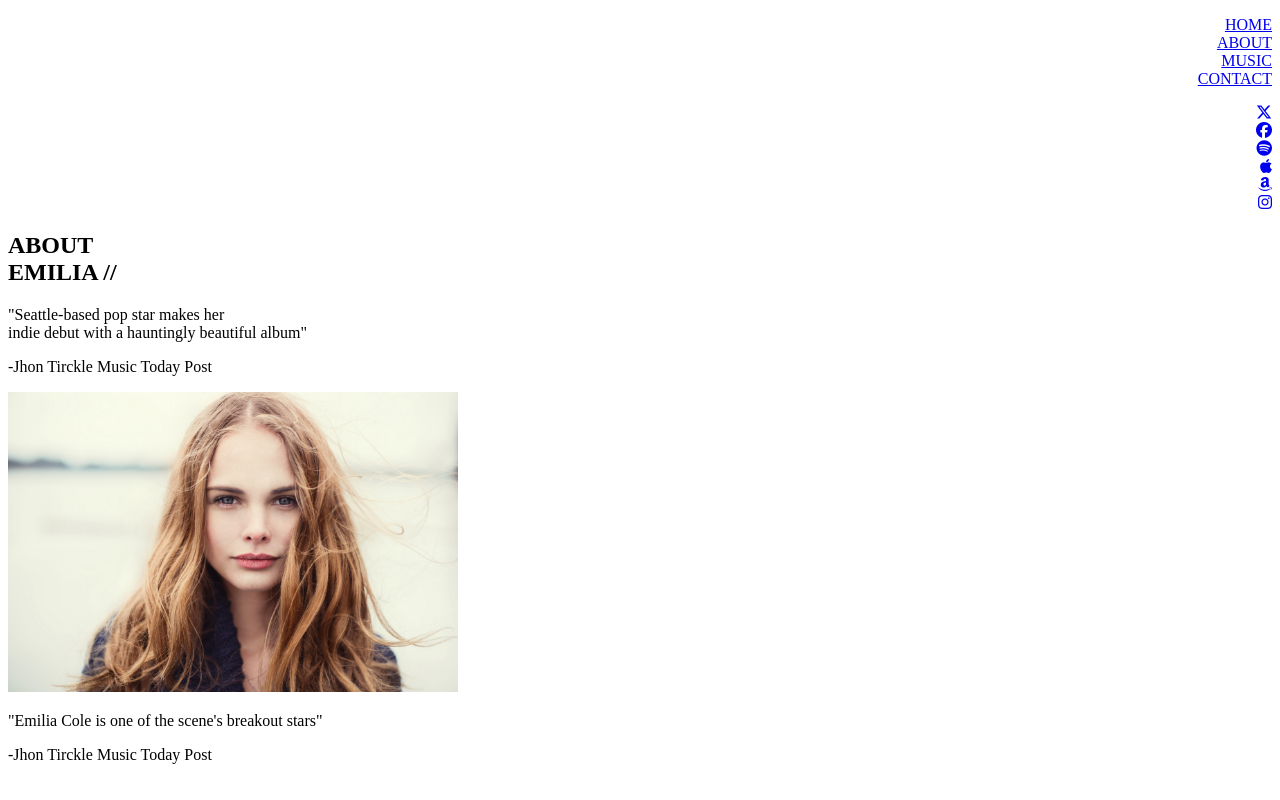
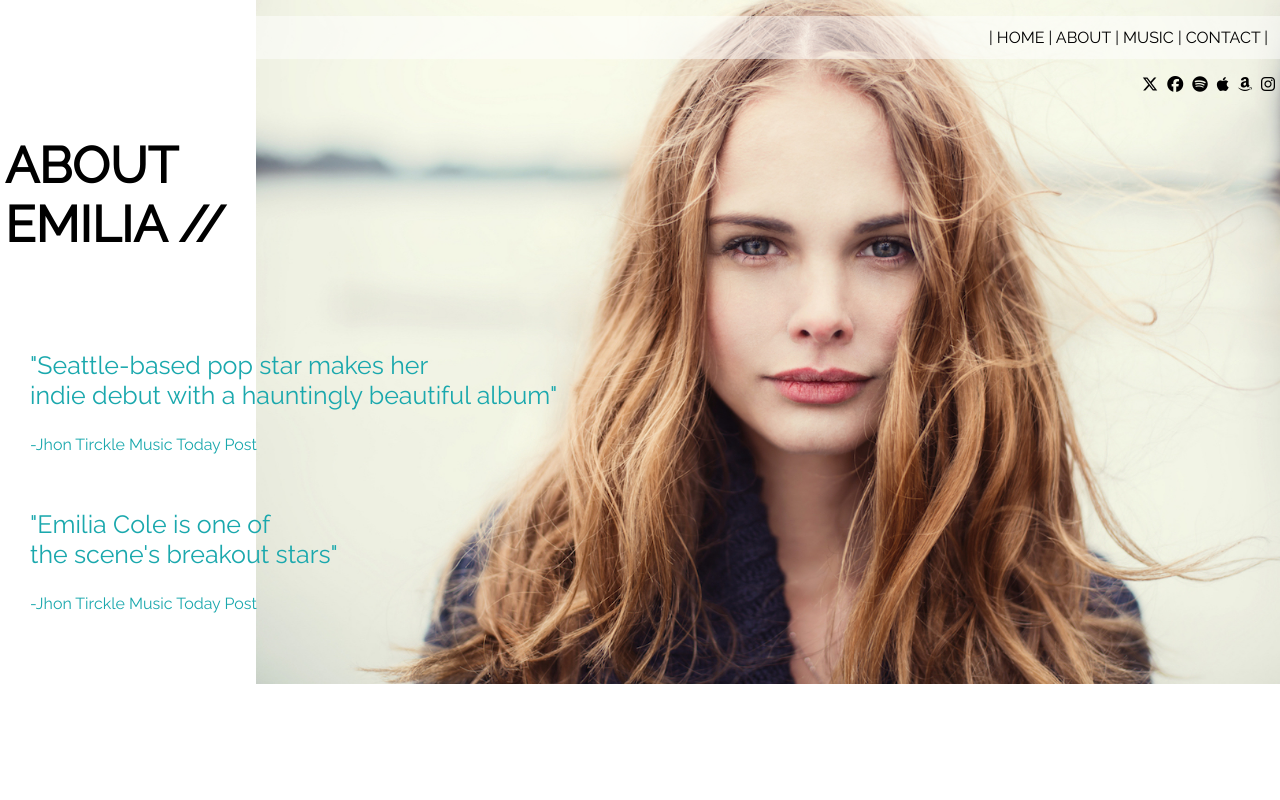
Before and after one commit to GabrielDko/Emilia-Cole, a website: page views/about.html in a window 1280 px wide. Drawn offline with Linux system fonts and the light colour scheme.

Commit message:
estilos CSS emilia cole

```diff
--- a/app.js
+++ b/app.js
@@ -5,10 +5,10 @@ const path = require("path")
 app.listen(3030, ()=> {console.log("Arrancando el servidor en la ruta 3030")})
 
 app.get("/", (req,res)=>{
-    res.sendFile(path.join(__dirname,"/views/home.html"))
+    res.sendFile(path.join(__dirname,"/views/index.html"))
 })
-app.get("/views/home.html",(req,res)=>{
-    res.sendFile(path.join(__dirname,"/views/home.html"))
+app.get("/views/index.html",(req,res)=>{
+    res.sendFile(path.join(__dirname,"/views/index.html"))
 })
 app.get("/views/about.html",(req,res)=>{
     res.sendFile(path.join(__dirname,"/views/about.html"))
--- /dev/null
+++ b/public/css/about.css
@@ -0,0 +1,48 @@
+@import url('https://fonts.googleapis.com/css2?family=Raleway&display=swap');
+
+body {
+    font-family: "raleway";
+    background-image: url("/img/emilia-about.jpg");
+    background-repeat: no-repeat;
+    background-size: 80%;
+    background-position: right top;
+    margin: 0px;
+}
+
+#nav {
+    text-align: right;
+    background-color: rgba(255, 255, 255, 0.5);
+    padding: 12px;
+
+}
+
+ul#nav li{
+    display: inline;
+}
+
+#redes {
+    text-align: right;
+}
+ul#redes li{
+    text-decoration: none;
+    display:inline;
+    letter-spacing: 5px;
+}
+
+a {
+    color:black;
+    text-decoration: none;
+}
+h1 {
+    font-size: 50px;
+    margin-left: 5px;
+}
+
+#texto {
+    color: #1aa8ad;
+    padding:30px 0px 0px 30px ;
+}
+
+#texto p {
+    font-size: 25px;
+}
--- /dev/null
+++ b/public/css/contact.css
@@ -0,0 +1,36 @@
+@import url('https://fonts.googleapis.com/css2?family=Raleway&display=swap');
+
+#nav {
+    text-align: right;
+}
+
+ul#nav li{
+    display: inline;
+}
+
+body{
+    font-family: "raleway";
+
+}
+
+
+#redes {
+    text-align: right;
+}
+ul#redes li{
+    text-decoration: none;
+    display:inline;
+    letter-spacing: 5px;
+
+}
+h1 {
+    font-size: 40px;
+}
+h4 {
+    color: #1aa8ad;
+}
+
+a {
+    color: black;
+    text-decoration: none;
+}
--- /dev/null
+++ b/public/css/index.css
@@ -0,0 +1,37 @@
+@import url('https://fonts.googleapis.com/css2?family=Raleway&display=swap');
+
+a {
+    color: black;
+    text-decoration: none;
+}
+
+#nav ul li {
+    margin-top: 15px;
+}
+#redes {
+    display:flex;
+    letter-spacing: 5px;
+}
+
+h3 {
+    font-size: 30px;
+    margin-top: 120px;
+    margin-left: 40px;
+}
+
+h1  {
+    margin-top: 170px;
+    background-color:rgba(255, 255, 255,0.5);
+    padding: 5px;
+    font-size: 50px;
+    font-weight:900px;
+}
+
+body {
+    background-image: url("../img/emilia-home.jpg");
+    background-size: 81%;
+    background-position: right;
+    background-repeat: no-repeat;
+    font-family: 'raleway';
+    margin: 0px;
+}
--- /dev/null
+++ b/public/css/music.css
@@ -0,0 +1,39 @@
+@import url('https://fonts.googleapis.com/css2?family=Raleway&display=swap');
+
+body {
+    font-family: "raleway";
+    margin: 0px;
+}
+#nav {
+    text-align: right;
+    background-color: rgba(255, 255, 255, 0.5);
+    padding: 12px;
+}
+
+.seccion_musica{
+    margin-left: 5px ;
+}
+
+.seccion_musica h1 {
+    font-size: 50px;
+}
+header {
+    background-image: url("/img/emilia-music-top.jpg");
+    padding: 10px ;
+    background-repeat: no-repeat;
+    background-size: 100%;
+}
+
+ul#nav li{
+    display: inline;
+}
+ul#redes li{
+    display:inline;
+    letter-spacing: 2px;
+
+}
+
+a {
+    text-decoration: none;
+    color: black;
+}
--- a/views/about.html
+++ b/views/about.html
@@ -4,21 +4,24 @@
     <meta charset="UTF-8">
     <meta name="viewport" content="width=device-width, initial-scale=1.0">
     <title>Emilia Cole About</title>
-    <link rel="stylesheet" href="/public/css/styles.css">
+    <link rel="stylesheet" href="/css/about.css">
     <script src="https://kit.fontawesome.com/d0b104a98c.js" crossorigin="anonymous"></script>
+    <link href="https://fonts.googleapis.com/css2?family=Lato:wght@300&family=Raleway:wght@100&display=swap" rel="stylesheet">
+
 
 </head>
 <body>
     <header id="Top">
         <nav>
-            <ul align="right" type="none">
-                <li><a href="/views/home.html">HOME</a></li>
-                <li><a href="/">ABOUT</a></li>
-                <li><a href="/views/music.html">MUSIC</a></li>
-                <li><a href="/views/contact.html">CONTACT</a></li>
+            <ul id="nav" align="right" type="none">
+                <li><a href="/views/index.html"> | HOME</a></li>
+                <li><a href="/"> | ABOUT</a></li>
+                <li><a href="/views/music.html"> | MUSIC</a></li>
+                <li><a href="/views/contact.html"> | CONTACT |</a></li>
             </ul>
         </nav>
-        <ul type="none" align="right">
+        <nav>
+            <ul id="redes" type="none">
                 <li><a href="https://twitter.com" target="_blank"><i class="fa-brands fa-x-twitter"></i></a></li>
                 <li><a href="https://facebook.com" target="_blank"><i class="fa-brands fa-facebook"></i></a></li>
                 <li><a href="https://www.spotify.com/ar/intl-es/" target="_blank"><i class="fa-brands fa-spotify"></i></a></li>
@@ -26,17 +29,18 @@
                 <li><a href="https://www.amazon.com/-/es/" target="_blank"><i class="fa-brands fa-amazon"></i></a></li>
                 <li><a href="https://instagram.com"><i class="fa-brands fa-instagram"></i></a></li>
             </ul>
+        </nav>
     </header>
     <section>
         <h1>ABOUT <br> EMILIA //</h1>
-        <article>
-        <p>"Seattle-based pop star makes her <br> indie debut with a hauntingly beautiful album"
-        <p>-Jhon Tirckle Music Today Post</span>
+        <article id="texto">
+        <p>"Seattle-based pop star makes her <br> indie debut with a hauntingly beautiful album"</p>
+        <span>-Jhon Tirckle Music Today Post</span>
     </article>
-    <article>
-        <img src="/img/emilia-about.jpg" alt="emilia-about" width="450px">
-        <p>"Emilia Cole is one of the scene's breakout stars"</p>
-        <p>-Jhon Tirckle Music Today Post</ol></span>
+    <article id="texto">
+        <p>"Emilia Cole is one of <br> the scene's breakout stars"</p>
+
+        <span>-Jhon Tirckle Music Today Post</span>
     </article>
     </section>
 </body>
```
Also changed, not shown: views/contact.html (+36 -26 lines), views/home.html (deleted, +0 -36 lines), views/index.html (added, +40 -0 lines), views/music.html (+32 -38 lines), public/css/styles.css (deleted). Lines whose indentation alone changed are shown as unchanged.
